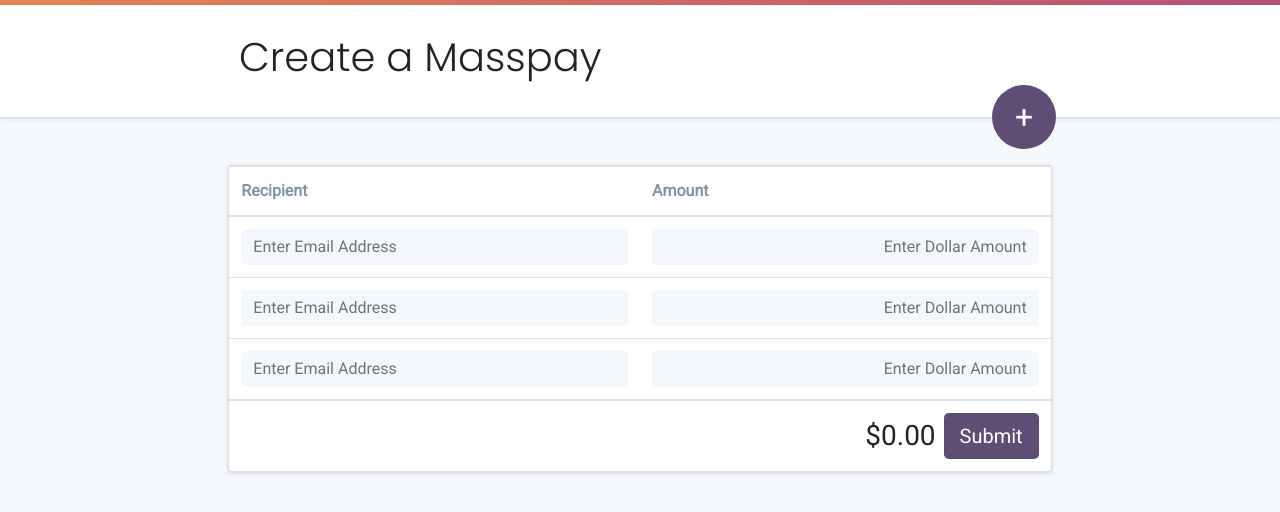
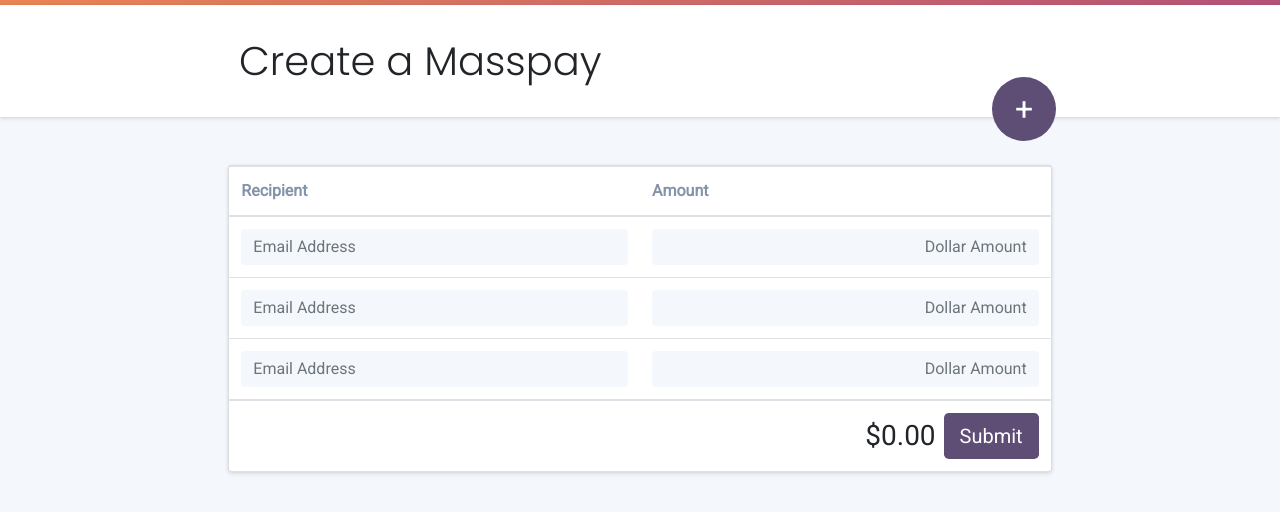
Before and after one commit to Finholt/Masspay, a plain HTML site: page index.html in a window 1280 px wide. Shown: the part 60-572 px from the top of the page. Drawn offline with nearby package versions, Linux system fonts and the light colour scheme.

Commit message:
Issue #1: Fixed add button placement on smaller screens. Also shortened placeholder text so it wouldn't be cut off on smaller screens

```diff
--- a/index.html
+++ b/index.html
@@ -40,8 +40,8 @@
     <div id="input">
         <!-- header -->
         <nav id="header" class="navbar navbar-light shadow" role="banner">
-            <div class="col-md-8 offset-md-2 col-sm-12">
-                <h1 class="header-text">Create a Masspay</h1>
+            <div class="col-md-8 offset-md-2 col-sm-12" style="height: 100%">
+                <h1 class="header-text vertical-center mr-5">Create a Masspay</h1>
                 <button id="add-btn" aria-label="Add additional Masspay recipient" class="btn btn-primary"  type="button">+</button>
             </div>
         </nav>
@@ -60,26 +60,26 @@
                     <tbody id="input-table-body">
                         <tr>
                             <td>
-                                <input name="receiver" type="email" class="textbox recipient-textbox form-control" aria-labelledby="label-recipient" placeholder="Enter Email Address" />
+                                <input name="receiver" type="email" class="textbox recipient-textbox form-control" aria-labelledby="label-recipient" placeholder="Email Address" />
                             </td>
                             <td>
-                                <input name="amount" type="text" class="textbox amount-textbox form-control text-right" maxlength="12" aria-labelledby="label-amount" placeholder="Enter Dollar Amount" />
+                                <input name="amount" type="text" class="textbox amount-textbox form-control text-right" maxlength="12" aria-labelledby="label-amount" placeholder="Dollar Amount" />
                             </td>
                         </tr>
                         <tr>
                             <td>
-                                <input name="receiver" type="email" class="textbox recipient-textbox form-control" aria-labelledby="label-recipient" placeholder="Enter Email Address" />
+                                <input name="receiver" type="email" class="textbox recipient-textbox form-control" aria-labelledby="label-recipient" placeholder="Email Address" />
                             </td>
                             <td>
-                                <input name="amount" type="text" class="textbox amount-textbox form-control text-right" maxlength="12" aria-labelledby="label-amount" placeholder="Enter Dollar Amount" />
+                                <input name="amount" type="text" class="textbox amount-textbox form-control text-right" maxlength="12" aria-labelledby="label-amount" placeholder="Dollar Amount" />
                             </td>
                         </tr>
                         <tr>
                             <td>
-                                <input name="receiver" type="email" class="textbox recipient-textbox form-control" aria-labelledby="label-recipient" placeholder="Enter Email Address" />
+                                <input name="receiver" type="email" class="textbox recipient-textbox form-control" aria-labelledby="label-recipient" placeholder="Email Address" />
                             </td>
                             <td>
-                                <input name="amount" type="text" class="textbox amount-textbox form-control text-right" maxlength="12" aria-labelledby="label-amount" placeholder="Enter Dollar Amount" />
+                                <input name="amount" type="text" class="textbox amount-textbox form-control text-right" maxlength="12" aria-labelledby="label-amount" placeholder="Dollar Amount" />
                             </td>
                         </tr>
                     </tbody>
--- a/main.js
+++ b/main.js
@@ -60,10 +60,10 @@ $(document).ready(function(){
             $('#input-table-body tr:last').after(
                 '<tr>'
                     +'<td>'
-                        +'<input name="receiver" type="email" class="textbox recipient-textbox form-control" aria-labelledby="label-recipient" placeholder="Enter Email Address" />'
+                        +'<input name="receiver" type="email" class="textbox recipient-textbox form-control" aria-labelledby="label-recipient" placeholder="Email Address" />'
                     +'</td>'
                     +'<td>'
-                        +'<input name="amount" type="text" class="textbox amount-textbox form-control" maxlength="12" aria-labelledby="label-amount" placeholder="Enter Dollar Amount" style="text-align: right;" />'
+                        +'<input name="amount" type="text" class="textbox amount-textbox form-control" maxlength="12" aria-labelledby="label-amount" placeholder="Dollar Amount" style="text-align: right;" />'
                     +'</td>'
                 +'</tr>'
             );
--- a/style.css
+++ b/style.css
@@ -22,6 +22,11 @@ th, small {
 .header-text {
     font-family: "Poppins";
 }
+.vertical-center {
+    min-height: 100%;
+    display: flex;
+    align-items: center;
+  }
 
 #navbar {
     background-image: linear-gradient(90deg, #e98453, #b45277);
@@ -37,7 +42,7 @@ th, small {
     height: 4rem;
     margin-bottom: -2rem;
     right: 0%;
-    bottom: -50%;
+    bottom: 0%;
     border-radius: 50%;
     font-size: 2rem;
 }
```
